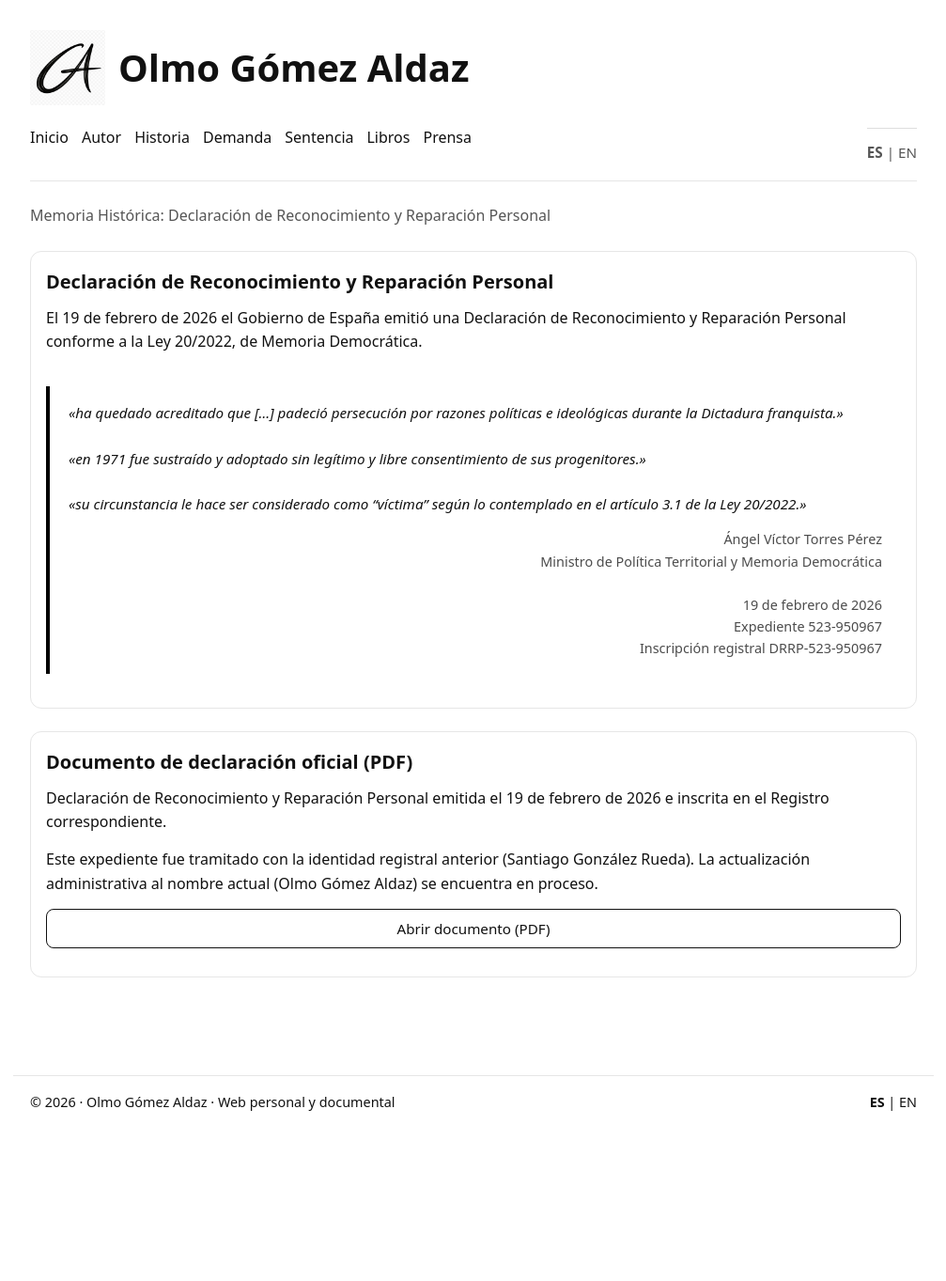
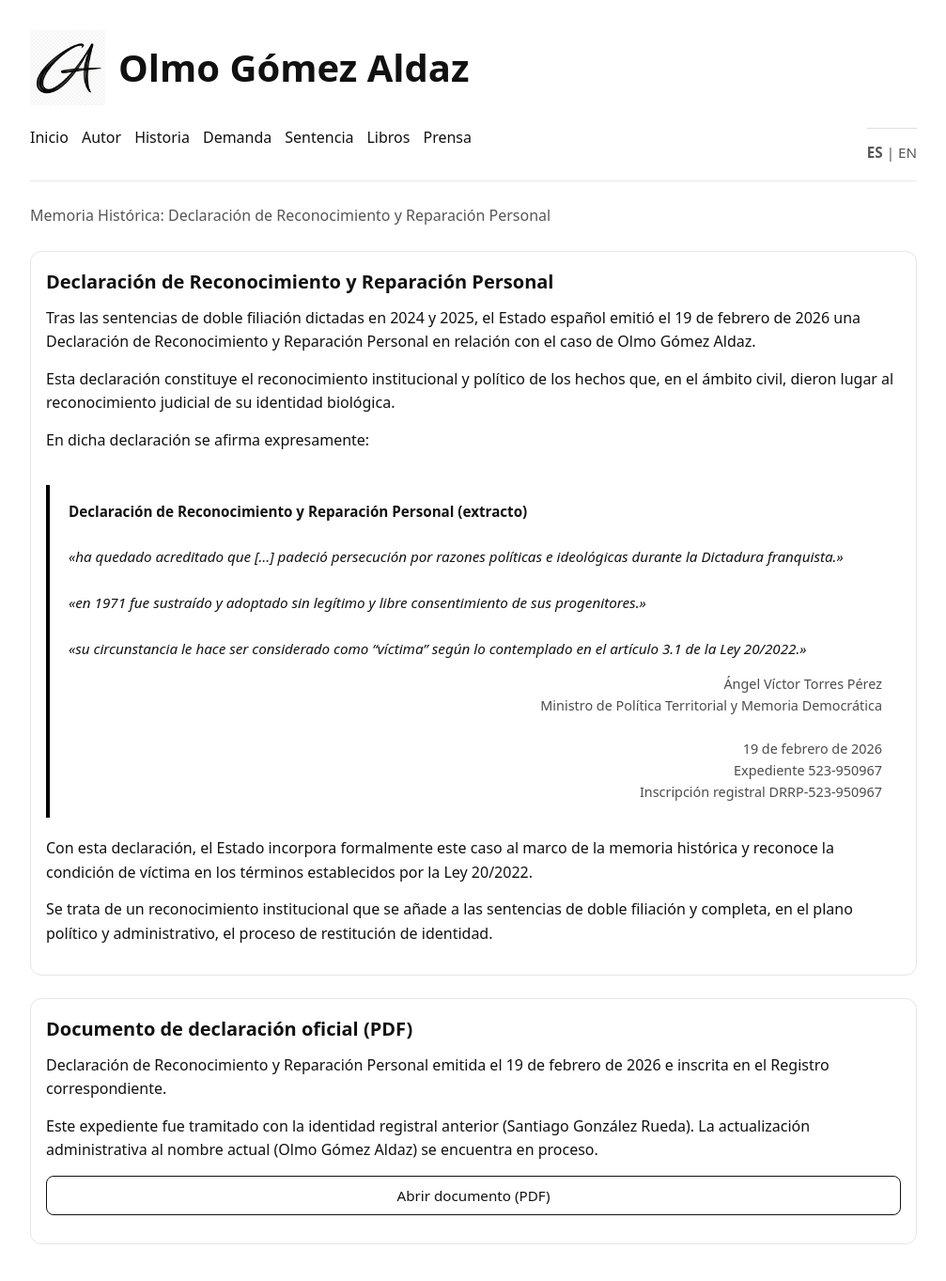
Before and after one commit to olmogaldaz/olmogaldaz.github.io, a Jekyll site: the page built from es/memoria/index.html, in a window 1280 px wide and 1400 px high. Shown: the top 1363 px of the window at 94% size, without its empty margins (136-1143 px from the left). Built offline with Jekyll 4.4.1, drawn with Linux system fonts in a browser that asks for light colours.

Commit message:
Update index.html

```diff
--- a/es/memoria/index.html
+++ b/es/memoria/index.html
@@ -17,13 +17,24 @@ description: Reconocimiento oficial como víctima conforme a la Ley 20/2022 de M
 
 <!-- Bloque principal -->
 <div class="card">
+
   <h2>Declaración de Reconocimiento y Reparación Personal</h2>
 
   <p>
-        El 19 de febrero de 2026 el Gobierno de España emitió una Declaración de Reconocimiento y Reparación Personal conforme a la Ley 20/2022, de Memoria Democrática.
+    Tras las sentencias de doble filiación dictadas en 2024 y 2025, el Estado español emitió el 19 de febrero de 2026 una Declaración de Reconocimiento y Reparación Personal en relación con el caso de Olmo Gómez Aldaz.
+  </p>
+
+  <p>
+    Esta declaración constituye el reconocimiento institucional y político de los hechos que, en el ámbito civil, dieron lugar al reconocimiento judicial de su identidad biológica.
+  </p>
+
+  <p>
+    En dicha declaración se afirma expresamente:
   </p>
 
   <blockquote class="legal-quote">
+
+    <strong>Declaración de Reconocimiento y Reparación Personal (extracto)</strong><br><br>
 
     <em>«ha quedado acreditado que […] padeció persecución por razones políticas e ideológicas durante la Dictadura franquista.»</em>
     <br><br>
@@ -40,6 +51,14 @@ description: Reconocimiento oficial como víctima conforme a la Ley 20/2022 de M
     </div>
 
   </blockquote>
+
+  <p>
+    Con esta declaración, el Estado incorpora formalmente este caso al marco de la memoria histórica y reconoce la condición de víctima en los términos establecidos por la Ley 20/2022.
+  </p>
+
+  <p>
+    Se trata de un reconocimiento institucional que se añade a las sentencias de doble filiación y completa, en el plano político y administrativo, el proceso de restitución de identidad.
+  </p>
 
 </div>
 
```
Lines whose indentation alone changed are shown as unchanged.
